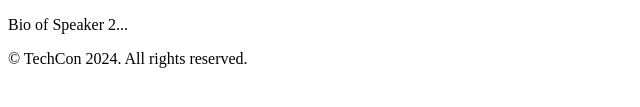
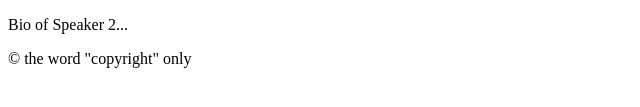
Before and after one commit to khalidmehdioui/TechCon_HTML, a plain HTML site: page techcon_website/about.html in a window 1280 px wide. Shown: the part 629-736 px from the top of the page, 0-640 px from the left. Drawn offline with Linux system fonts and the light colour scheme.

Commit message:
about.html

```diff
--- a/techcon_website/about.html
+++ b/techcon_website/about.html
@@ -48,7 +48,7 @@
     </main>
 
     <footer>
-        <p>&copy; TechCon 2024. All rights reserved.</p>
+        <p>&copy; the word "copyright" only </p>
     </footer>
 </body>
 </html>
```
